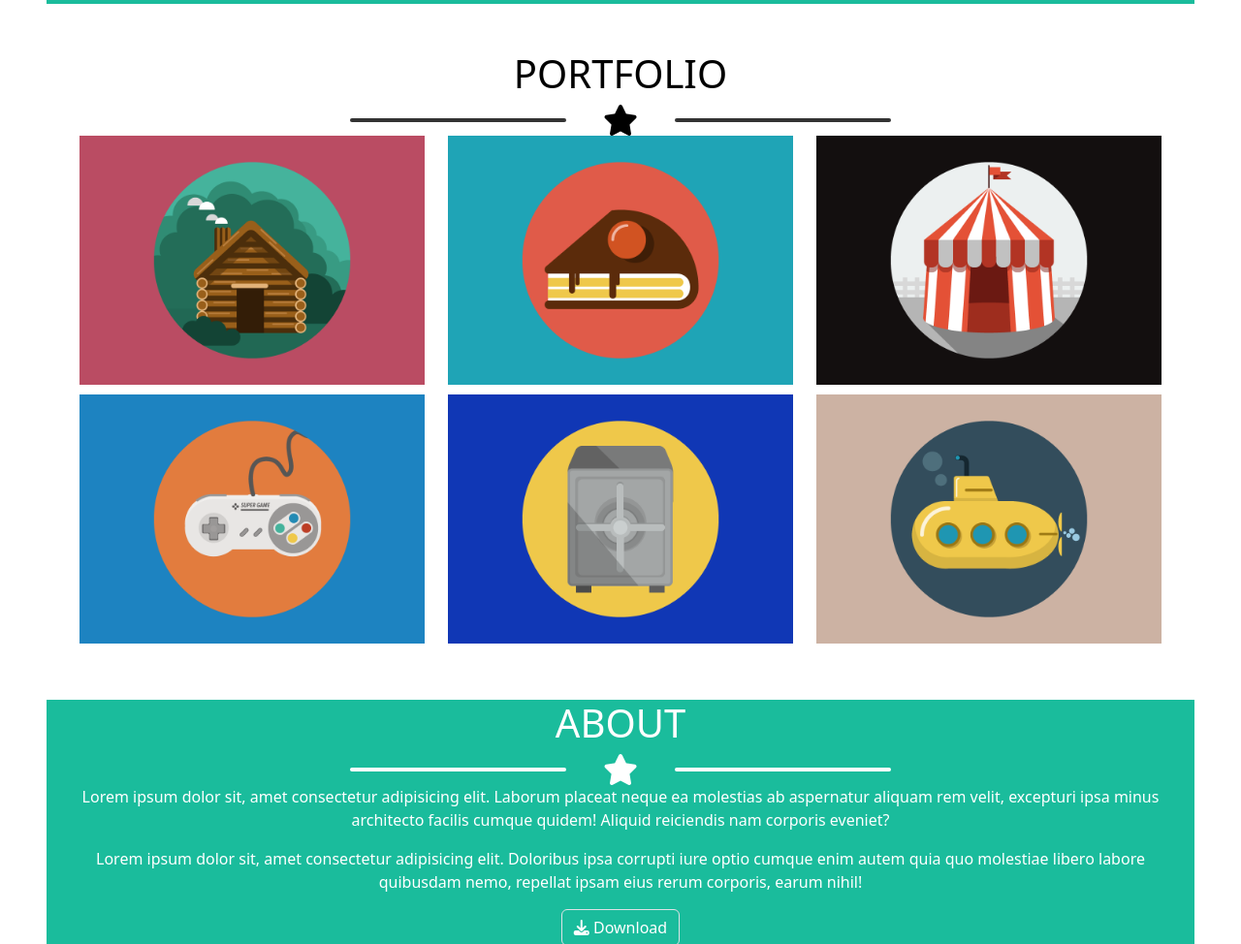
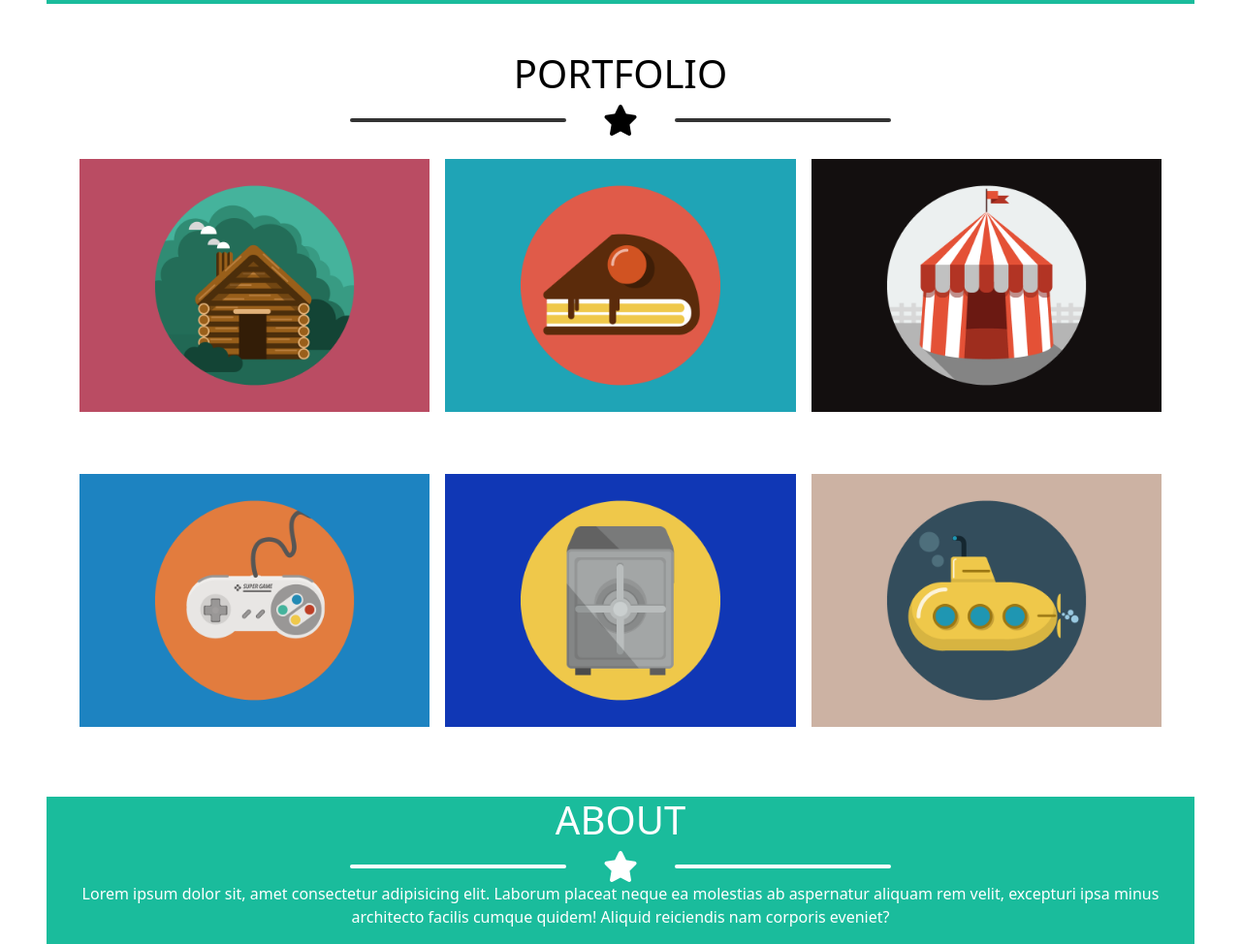
Before and after one commit to Franz2610/html-css-bootstrap-freelancer, a plain HTML site: page index.html in a window 1280 px wide. Shown: the part 740-1714 px from the top of the page at 97% size. Drawn offline with nearby package versions, Linux system fonts and the light colour scheme.

Commit message:
ultime correzioni

```diff
--- a/css/style.css
+++ b/css/style.css
@@ -25,7 +25,6 @@ header, #bot-footer{
 }
 #portfolio img{
     width: 100%;
-    padding-bottom: 10px;
 }
 
 #contact .info{
@@ -93,11 +92,17 @@ header, #bot-footer{
     opacity: 1;
     background-color: #2C3E50;
 }
+.img-container{
+    cursor: pointer;
+    padding-bottom: 1.5rem;
+    padding-top: 1.5rem;
+    overflow: hidden;
+}
 .img-container:after{
     display: flex;
     justify-content: center;
     align-items: center;
-    font-size: 5rem;
+    font-size: 8rem;
     content: '+';
     position: absolute;
     top: 0;
@@ -106,8 +111,8 @@ header, #bot-footer{
     left: 0;
     background-color: var(--hero);
     opacity: 0;
-    color: var(--white);
+    color: white;
 }
 .img-container:hover:after{
-    opacity: .3;
+    opacity: .5;
 }
--- a/index.html
+++ b/index.html
@@ -58,35 +58,35 @@
                         <i class="fa-solid fa-star text-black fs-2"></i>
                     </div>
                 </div>
-                <div class="row">
+                <div class="row g-3">
                     <div class="col-12 col-sm-6 col-md-4 ">
-                        <div class="img-container position-relative">
-                            <img src="./img/cabin.png" alt="cabin">
+                        <div class="img-container rounded position-relative">
+                            <img  class="img-fluid"  src="./img/cabin.png" alt="cabin">
                         </div>
                     </div>
                     <div class="col-12 col-sm-6 col-md-4 ">
-                        <div class="img-container position-relative">
-                            <img src="./img/cake.png" alt="cake">
+                        <div class="img-container  rounded position-relative">
+                            <img  class="img-fluid"  src="./img/cake.png" alt="cake">
                         </div>
                     </div>
                     <div class="col-12 col-sm-6 col-md-4 ">
-                        <div class="img-container position-relative">
+                        <div class="img-container  rounded position-relative">
                             <img class="img-fluid" src="./img/circus.png" alt="circo">
                         </div>
                     </div>
                     <div class="col-12 col-sm-6 col-md-4 ">
-                        <div class="img-container position-relative">
-                            <img src="./img/game.png" alt="game">
+                        <div class="img-container rounded position-relative">
+                            <img  class="img-fluid"  src="./img/game.png" alt="game">
                         </div>
                     </div>
                     <div class="col-12 col-sm-6 col-md-4 ">
-                        <div class="img-container position-relative">
-                            <img src="./img/safe.png" alt="safe">
+                        <div class="img-container  rounded position-relative">
+                            <img  class="img-fluid"  src="./img/safe.png" alt="safe">
                         </div>
                     </div>
                     <div class="col-12 col-sm-6 col-md-4">
-                        <div class="img-container position-relative">
-                            <img src="./img/submarine.png" alt="sub">
+                        <div class="img-container  rounded position-relative">
+                            <img class="img-fluid"  src="./img/submarine.png" alt="sub">
                         </div>
                     </div>
                 </div>
```
